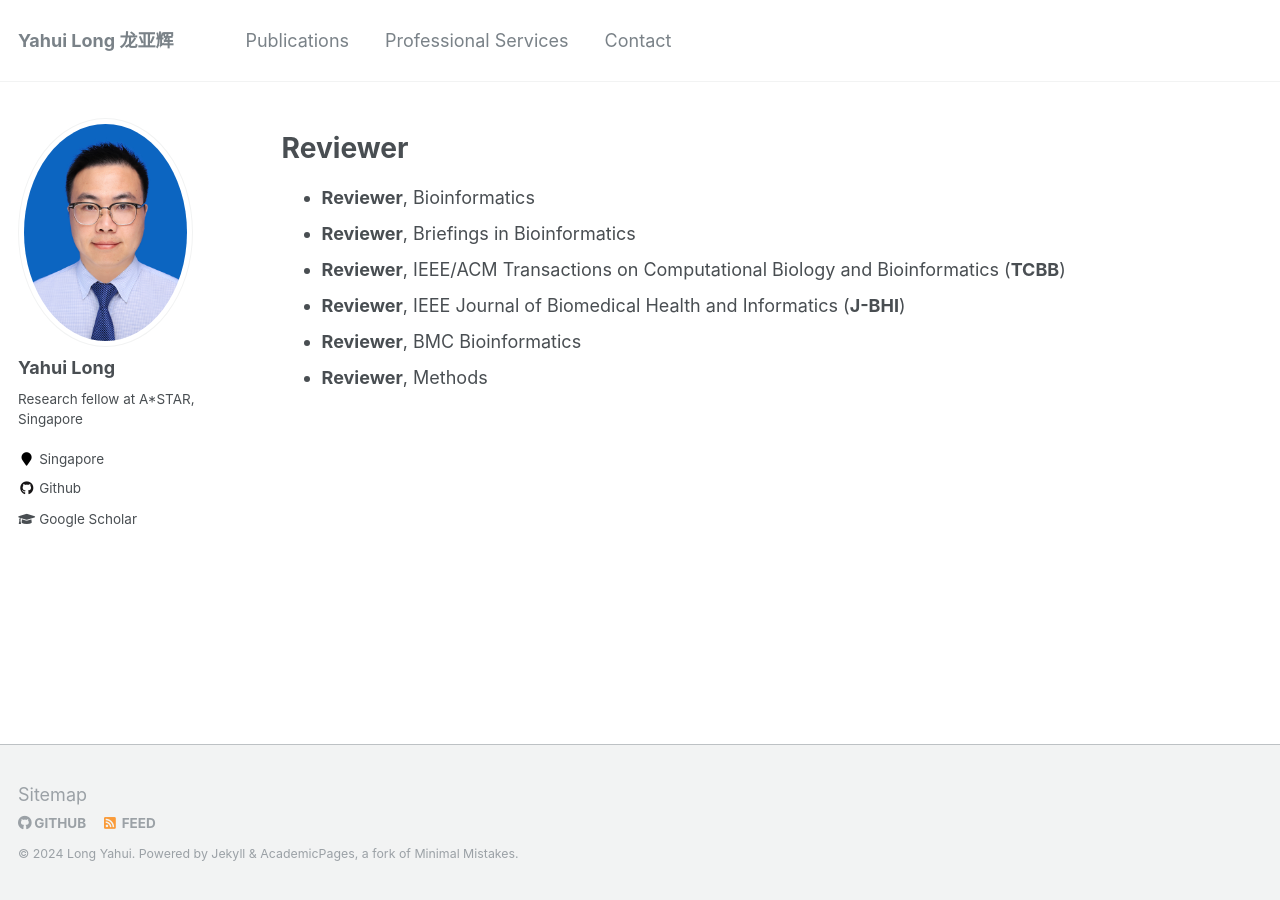
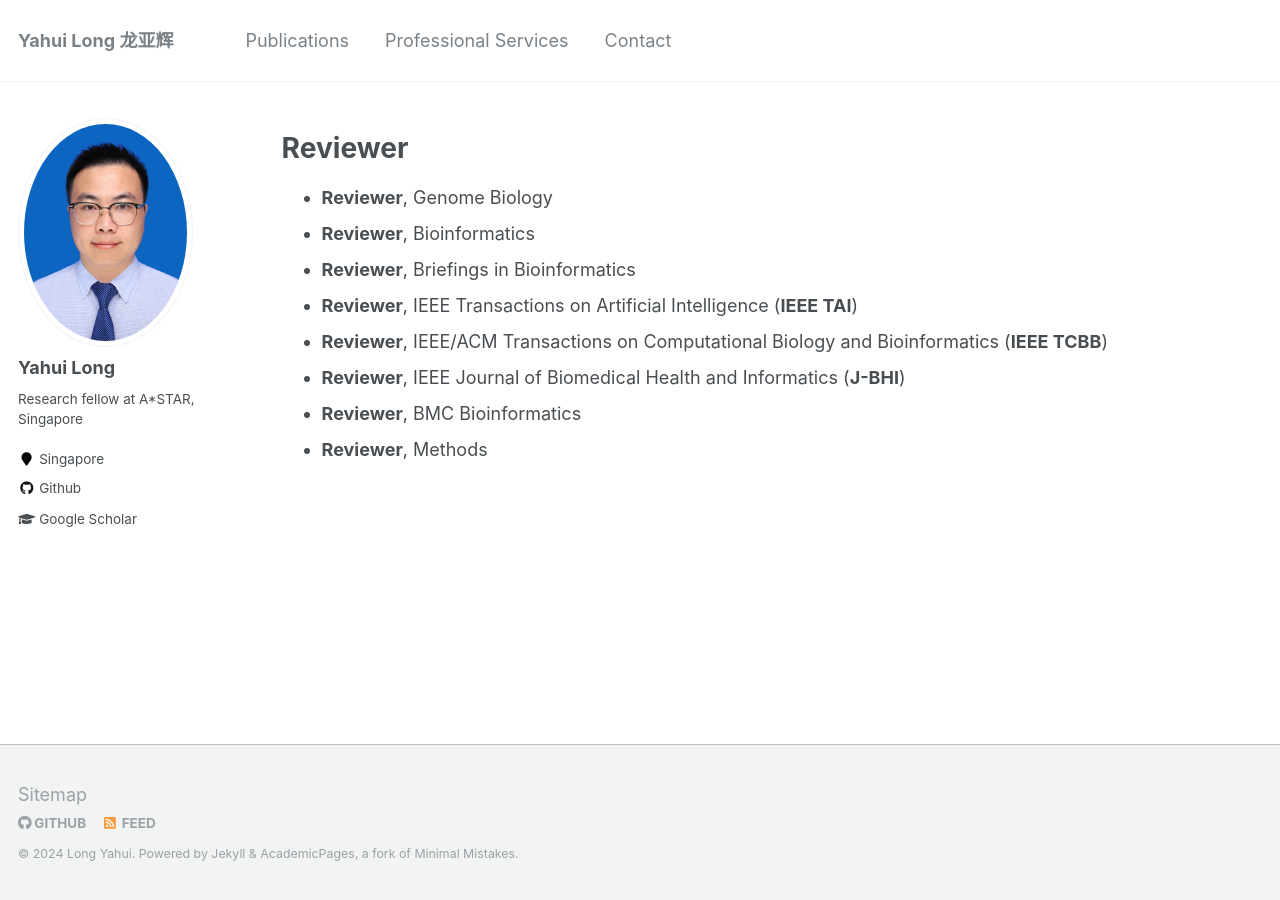
Before and after one commit to longyahui/Home, a Jekyll site: the page built from _pages/service.md, in a window 1280 px wide. Built offline with Jekyll 4.4.1, drawn with Linux system fonts in a browser that asks for light colours.

Commit message:
Update service.md

```diff
--- a/_pages/service.md
+++ b/_pages/service.md
@@ -11,9 +11,11 @@ redirect_from:
 
 Reviewer
 ======
+- **Reviewer**, Genome Biology
 - **Reviewer**, Bioinformatics
 - **Reviewer**, Briefings in Bioinformatics
-- **Reviewer**, IEEE/ACM Transactions on Computational Biology and Bioinformatics (**TCBB**)
+- **Reviewer**, IEEE Transactions on Artificial Intelligence (**IEEE TAI**)
+- **Reviewer**, IEEE/ACM Transactions on Computational Biology and Bioinformatics (**IEEE TCBB**)
 - **Reviewer**, IEEE Journal of Biomedical Health and Informatics (**J-BHI**)
 - **Reviewer**, BMC Bioinformatics
 - **Reviewer**, Methods
```
